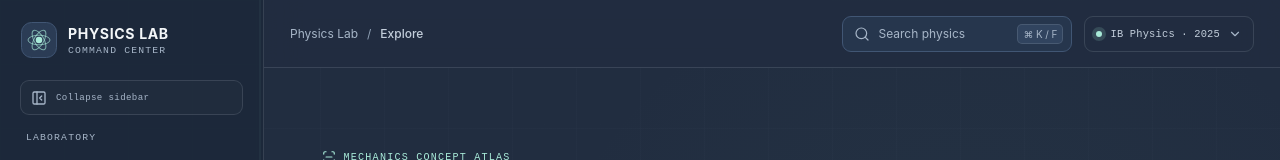
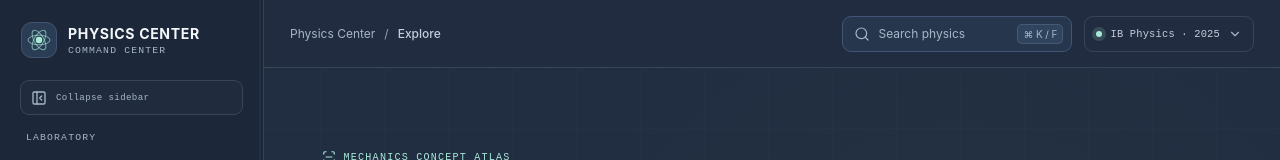
Before and after one commit to vivodrinkfanta/Physics_command_center, a React (Vite) app: page /explore in a window 1280 px wide. Shown: the top 160 px of the page. Built offline with nearby package versions, Linux system fonts and the light colour scheme.

Commit message:
Rename the site to Physics Center

```diff
--- a/index.html
+++ b/index.html
@@ -5,11 +5,11 @@
     <meta name="viewport" content="width=device-width, initial-scale=1.0" />
     <meta
       name="description"
-      content="Physics Lab is an interactive environment for exploring physical relationships."
+      content="Physics Center is an interactive environment for exploring physical relationships."
     />
     <meta name="theme-color" content="#080b0f" />
     <link rel="icon" href="/favicon.svg" type="image/svg+xml" />
-    <title>Physics Lab</title>
+    <title>Physics Center</title>
   </head>
   <body>
     <div id="root"></div>
--- a/src/components/layout/AppShell.tsx
+++ b/src/components/layout/AppShell.tsx
@@ -81,8 +81,8 @@ export function AppShell() {
     setIsNavigationOpen(false)
     document.title =
       location.pathname === '/'
-        ? 'Physics Lab · Interactive IB-aligned Physics'
-        : `${pageName} · Physics Lab`
+        ? 'Physics Center · Interactive IB-aligned Physics'
+        : `${pageName} · Physics Center`
 
     if (hasMounted.current) document.getElementById('main-content')?.focus()
     else hasMounted.current = true
@@ -128,7 +128,7 @@ export function AppShell() {
           </button>
 
           <div className="breadcrumb" aria-label="Current location">
-            <span>Physics Lab</span>
+            <span>Physics Center</span>
             <span className="breadcrumb__separator" aria-hidden="true">
               /
             </span>
--- a/src/components/layout/CommandPalette.tsx
+++ b/src/components/layout/CommandPalette.tsx
@@ -131,7 +131,7 @@ export function CommandPalette({ onClose, onNavigate, open }: CommandPaletteProp
       <div className="command-palette__panel">
         <header className="command-palette__header">
           <div>
-            <p>Physics command center</p>
+            <p>Physics Center</p>
             <h2>Go anywhere. Find anything.</h2>
           </div>
           <button
--- a/src/components/layout/Sidebar.tsx
+++ b/src/components/layout/Sidebar.tsx
@@ -44,13 +44,13 @@ export function Sidebar({ collapsed = false, onToggleCollapsed }: SidebarProps)
     <div className={`sidebar${collapsed ? ' sidebar--collapsed' : ''}`}>
       <NavLink
         className="brand"
-        title={collapsed ? 'Physics Lab home' : undefined}
+        title={collapsed ? 'Physics Center home' : undefined}
         to="/"
-        aria-label="Physics Lab workspace"
+        aria-label="Physics Center workspace"
       >
         <LabMark />
         <span className="brand__copy">
-          <strong>Physics Lab</strong>
+          <strong>Physics Center</strong>
           <small>Command Center</small>
         </span>
       </NavLink>
```
Also changed, not shown: public/favicon.svg.
